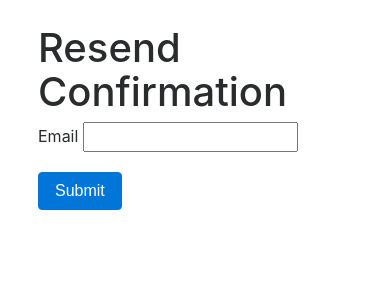
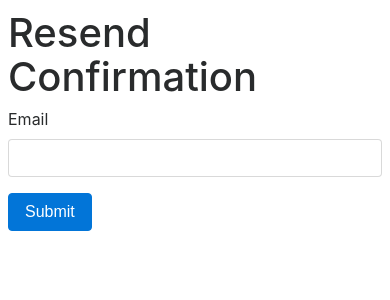
Before and after one commit to ianzimmerman/gifoff, a Flask app: template gifoff/templates/security/send_confirmation.html in a window 390 px wide. Shown: the part 64-364 px from the top of the page. Run offline with Flask 2, Linux system fonts and the light colour scheme; the template is opened without the code that fills it: most values are stand-ins (such as "Sample title", 1, 10 or a date in 2020); form fields are guessed from the names that the template uses; some libraries are stand-ins or nearby versions.

Commit message:
flex edits

```diff
--- a/gifoff/templates/security/send_confirmation.html
+++ b/gifoff/templates/security/send_confirmation.html
@@ -1,16 +1,12 @@
 {% extends 'security/public_base.html' %}
 {% from "security/_macros.html" import render_field_with_errors, render_field %}
-{% block title %}Resend Confirmation{{ config['APP_NAME'] }}{% endblock %}
+{% block title %}Resend Confirmation{% endblock %}
 
 {% block content %}
-<div class="container" style="padding-top: 15px">
-  <div class="col-md-8 col-lg-6 ">
-        <h1>Resend Confirmation</h1>
-        <form action="" method="POST" class="form" role="form">
-            {{ send_confirmation_form.hidden_tag() }}
-            {{ render_field_with_errors(send_confirmation_form.email, tabindex=10) }}
-            {{ send_confirmation_form.submit(class="btn btn-primary", tabindex=90) }}
-        </form>
-	</div>
-</div>
+    <h1>Resend Confirmation</h1>
+    <form action="" method="POST" class="form-group" role="form">
+        {{ send_confirmation_form.hidden_tag() }}
+        {{ render_field_with_errors(send_confirmation_form.email, class="form-control", tabindex=10) }}
+        {{ send_confirmation_form.submit(class="btn btn-primary", tabindex=90) }}
+    </form>
 {% endblock %}
```
